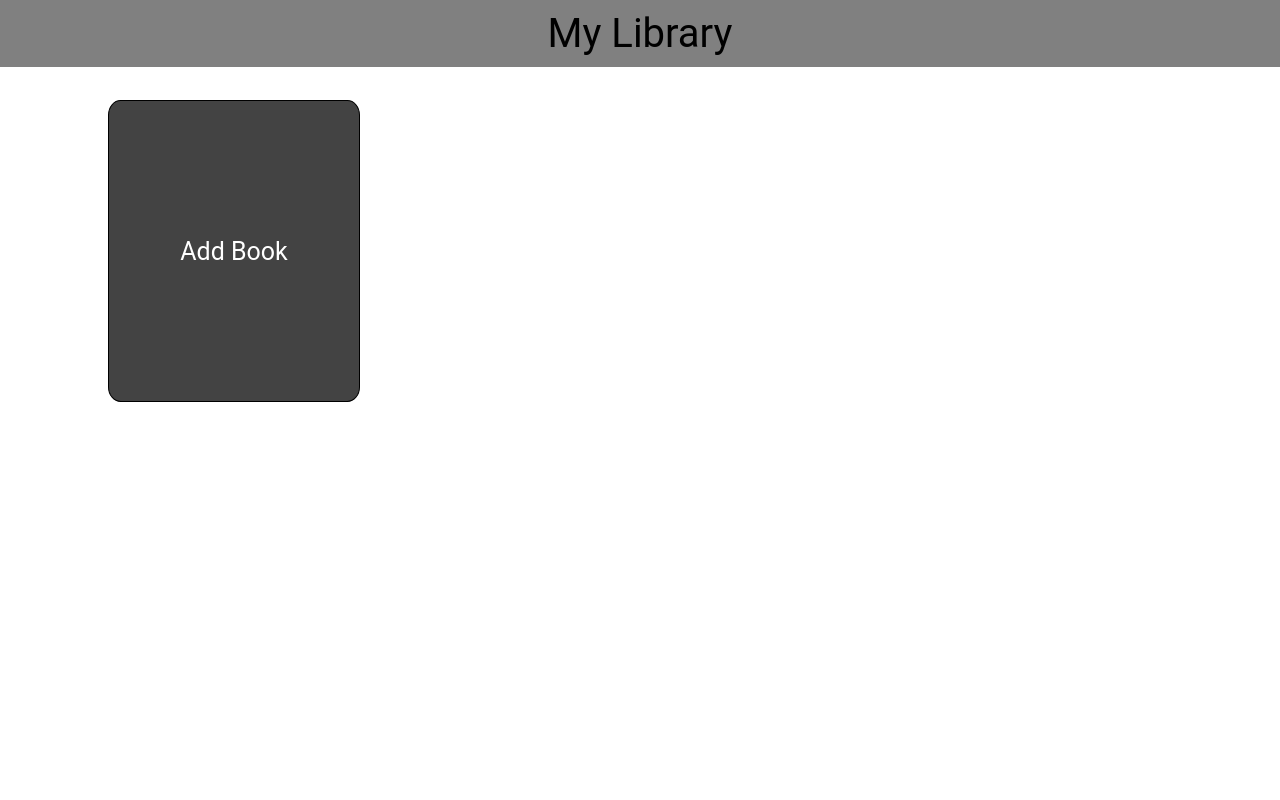
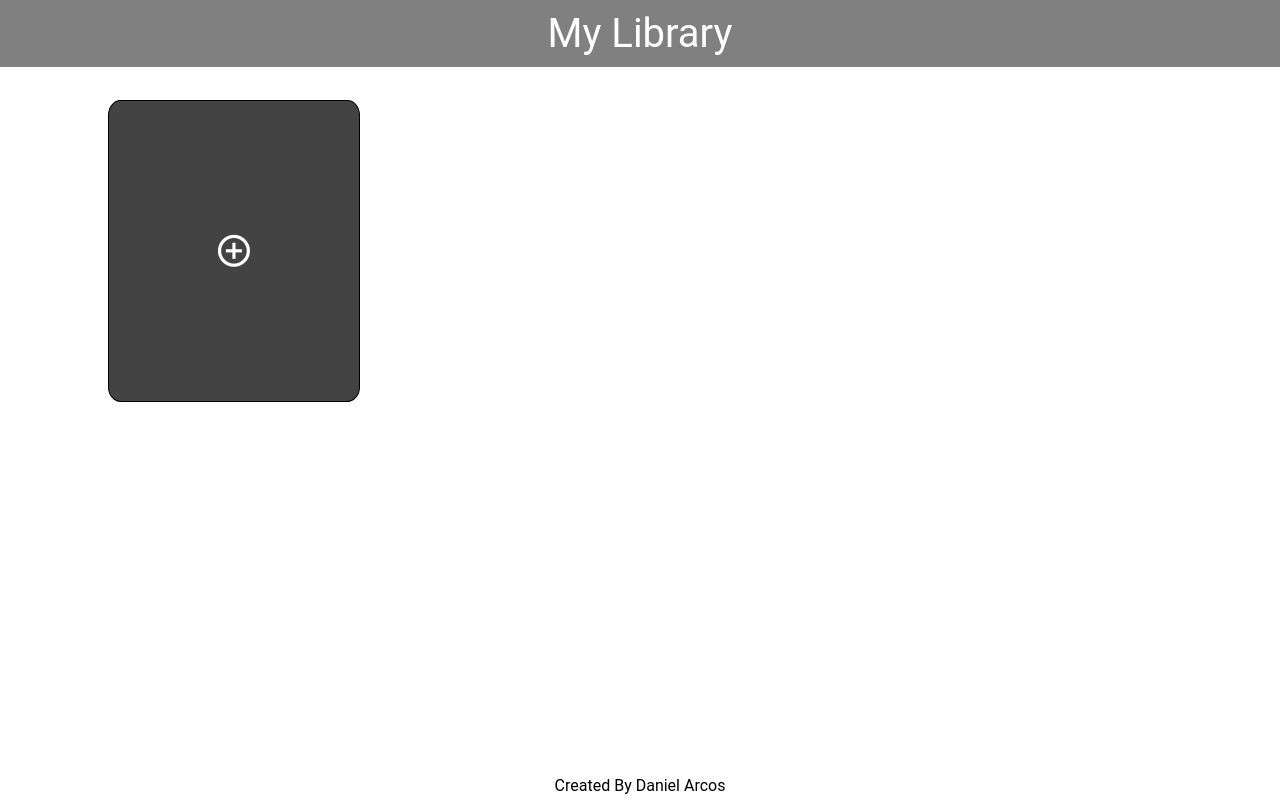
Before and after one commit to DanArcos/book_card_list, a plain HTML site: page index.html in a window 1280 px wide. Drawn offline with Linux system fonts and the light colour scheme.

Commit message:
minor UI changes

```diff
--- a/index.html
+++ b/index.html
@@ -79,7 +79,7 @@
 
     </div>
 
-
+<footer><div>Created By Daniel Arcos</div></footer>
 </body>
 
 <script src = 'script.js' type = 'module'></script>
--- a/script.js
+++ b/script.js
@@ -141,7 +141,12 @@ const add_book_div = document.createElement('div')
 add_book_div.classList.add("book_card")
 add_book_div.classList.add("add_book")
 add_book_div.id = 'add_book_div'
-add_book_div.textContent = 'Add Book'
+
+const inner_div = document.createElement('div')
+inner_div.style.scale = "1.6"
+inner_div.classList.add("material-icons")
+inner_div.textContent = 'add_circle_outline'
+add_book_div.appendChild(inner_div)
 
 //Hovering effects
 add_book_div.addEventListener('mouseover', (e)=> {
--- a/style.css
+++ b/style.css
@@ -14,6 +14,7 @@ body {
     justify-content: center;
     align-items: center;
     font-size: 40px;
+    color: white;
 }
 
 #container{
@@ -175,3 +176,15 @@ body {
     color:black;
     cursor: pointer;
 }
+
+footer {
+    position: fixed;
+    bottom: 0;
+    width: 100%;
+    left: 0;
+    margin: auto;
+    display: flex;
+    justify-content: center;
+    padding-top: 5px;
+    padding-bottom: 5px;
+}
```
